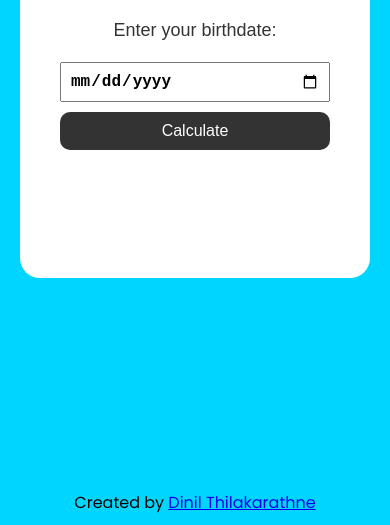
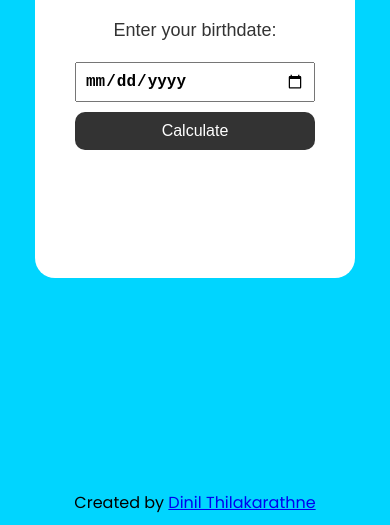
Before and after one commit to Dinil-Thilakarathne/50-js-projects, a plain HTML site: page age calculator/index.html in a window 390 px wide. Shown: the part 319-844 px from the top of the page. Drawn offline with Linux system fonts and the light colour scheme.

Commit message:
Update style.css

```diff
--- a/age calculator/style.css
+++ b/age calculator/style.css
@@ -67,3 +67,9 @@ button {
     position: absolute;
     bottom: 10px;
 }
+
+@media (max-width:768px) {
+    .container{
+        width: 320px;
+    }
+}
```
